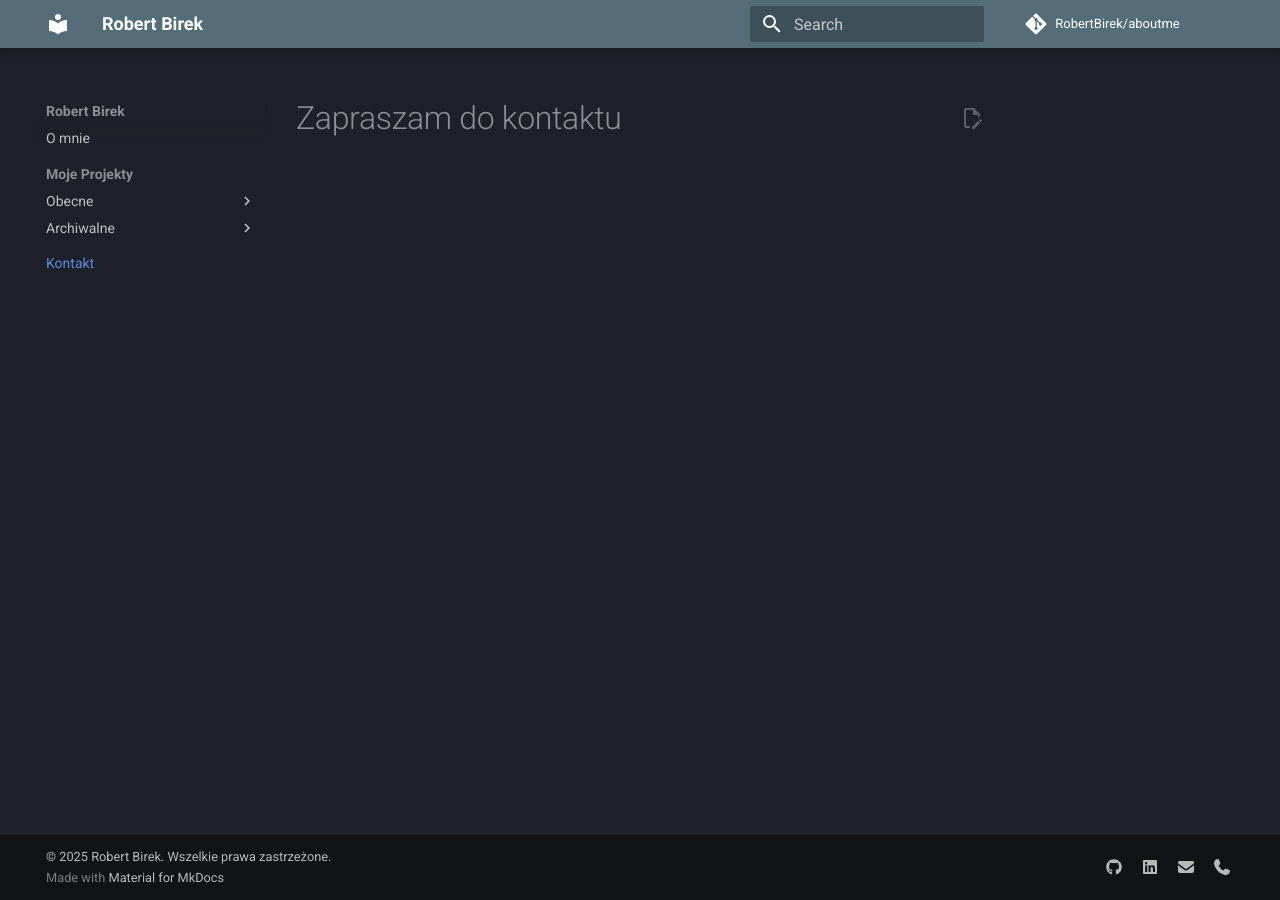
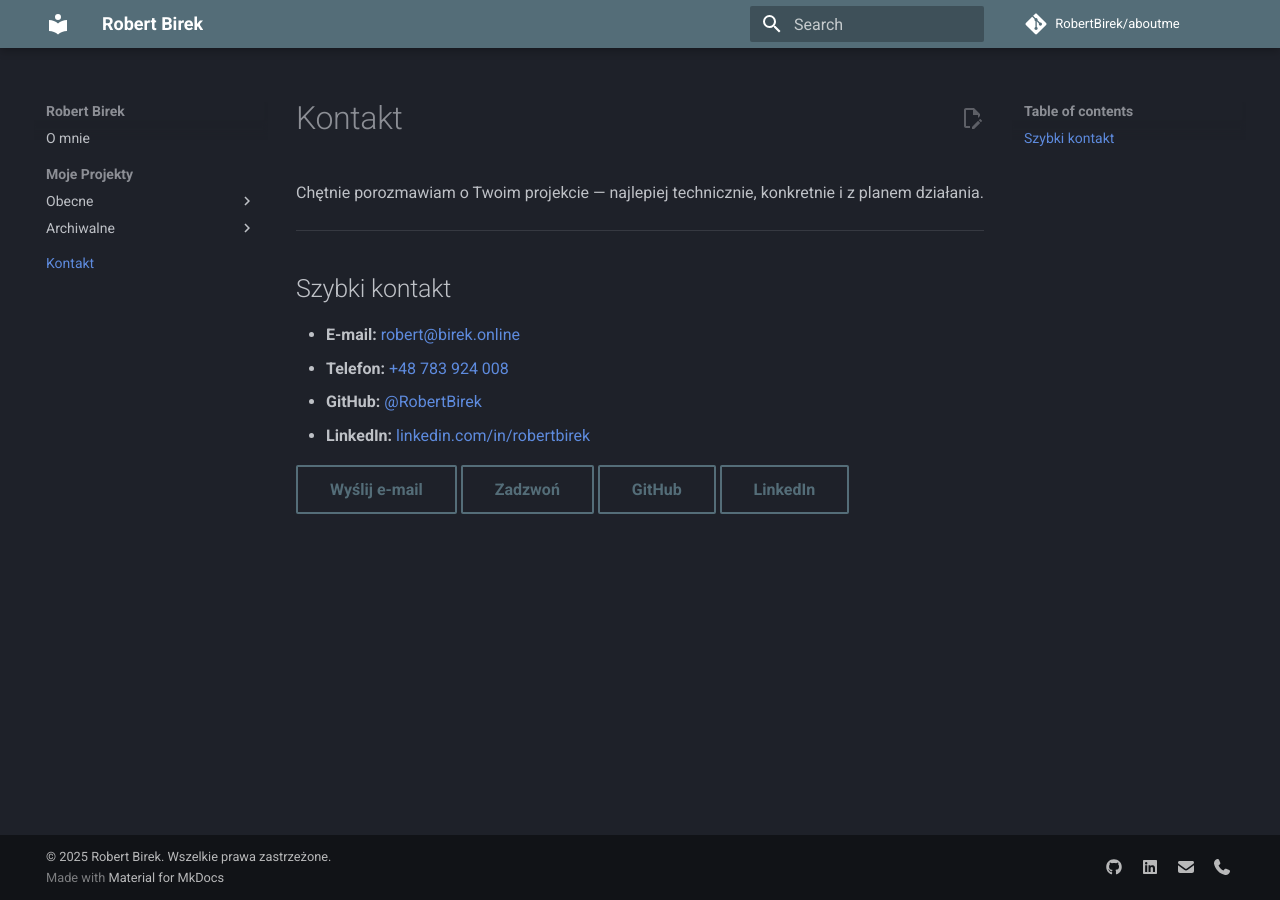
Before and after one commit to RobertBirek/aboutme, an MkDocs documentation site: the page built from docs/kontakt.md, in a window 1280 px wide. Built offline with MkDocs 1.6.1 and Material for MkDocs 9.7.7, drawn with Linux system fonts in a browser that asks for light colours; comment, search, counter and statistics services are not loaded.

Commit message:
Update kontakt.md

```diff
--- a/docs/kontakt.md
+++ b/docs/kontakt.md
@@ -1 +1,17 @@
-# Zapraszam do kontaktu
+# Kontakt
+
+Chętnie porozmawiam o Twoim projekcie — najlepiej technicznie, konkretnie i z planem działania.
+
+---
+
+## Szybki kontakt
+
+- **E-mail:** [robert@birek.online](mailto:robert@birek.online)
+- **Telefon:** [+48 783 924 008](tel:+48783924008)
+- **GitHub:** [@RobertBirek](https://github.com/RobertBirek)
+- **LinkedIn:** [linkedin.com/in/robertbirek](https://www.linkedin.com/in/robertbirek/)
+
+[Wyślij e-mail](mailto:robert@birek.online){ .md-button }
+[Zadzwoń](tel:+48783924008){ .md-button }
+[GitHub](https://github.com/RobertBirek){ .md-button }
+[LinkedIn](https://www.linkedin.com/in/robertbirek/){ .md-button }
```
